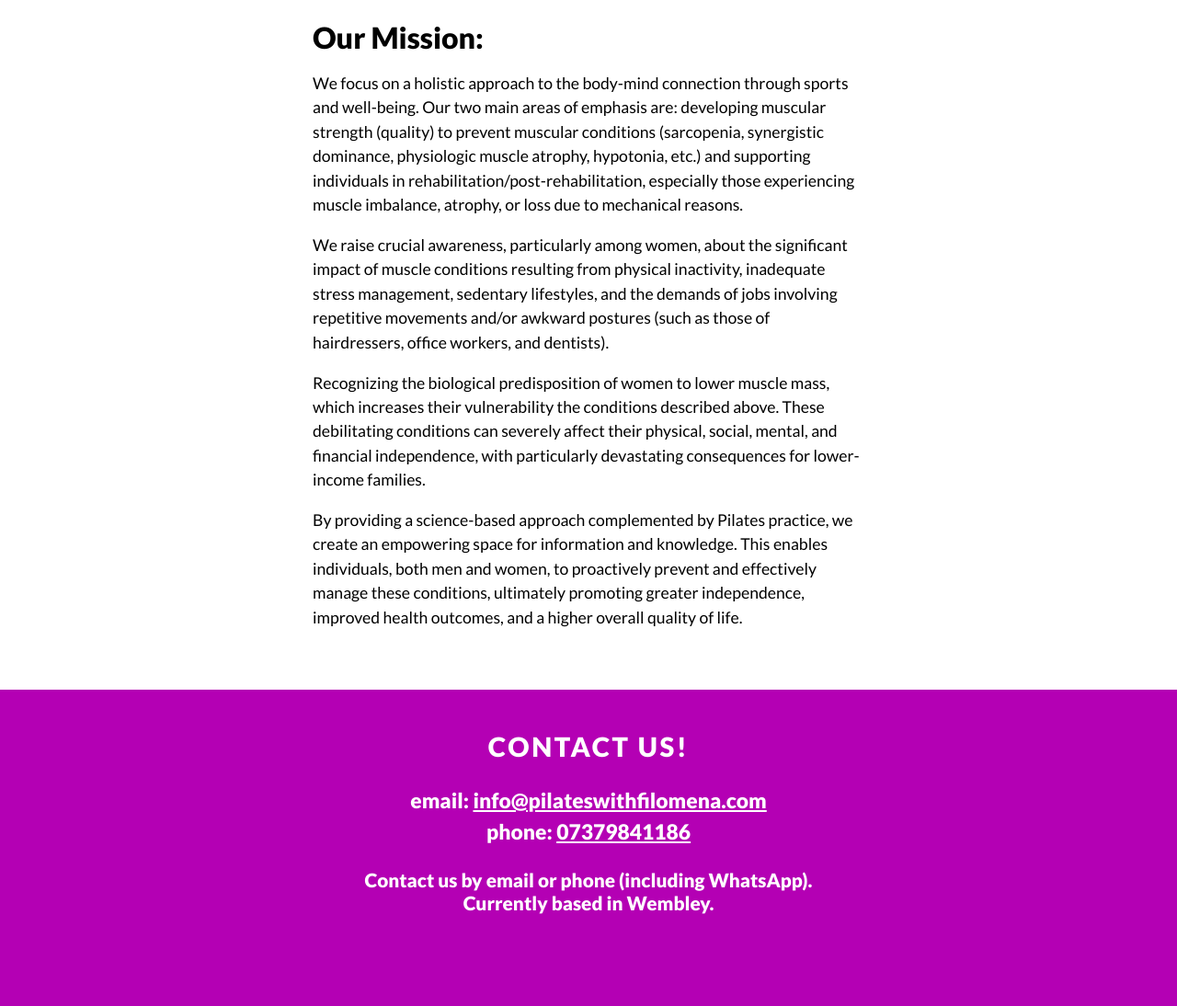
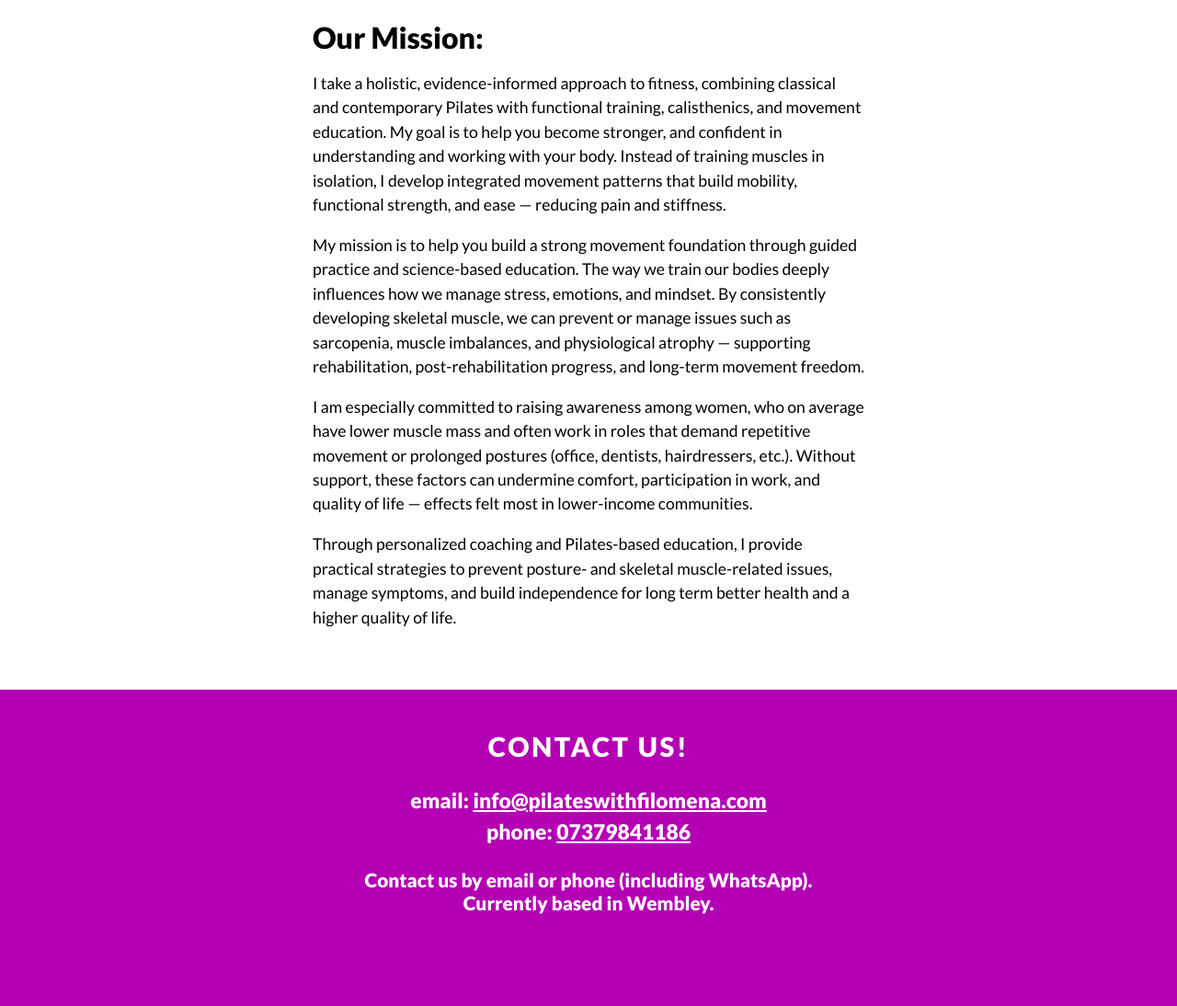
Before and after one commit to pilateswithfilomena/pilateswithfilomena.github.io, a Python web app: template templates/our-mission.html in a window 1280 px wide. Shown: the part 47-1141 px from the top of the page at 92% size. Run offline with Jinja, Linux system fonts and the light colour scheme; the template is opened without the code that fills it, so the values that code supplies are empty.

Commit message:
Update about and mission pages

```diff
--- a/index.html
+++ b/index.html
@@ -16,7 +16,7 @@
 <link rel="stylesheet" href="style.css" />
     <link rel="canonical" href="https://pilateswithfilomena.com" />
     <meta name="google-site-verification" content="IXqdbBtoTW0tTgTtKEogu_P3-Ug7OimeS41MZ76JHpA" />
-    <meta name="description" content="Pilates classes in Wembley, London" />
+    <meta name="description" content="Pilates classes in Wembley, London, United Kingdom" />
     <title>Pilates with Filomena</title>
   </head>
   <body class="primary">
--- a/templates/index.html
+++ b/templates/index.html
@@ -4,7 +4,7 @@
     {% include 'header.jinja' %}
     <link rel="canonical" href="https://pilateswithfilomena.com" />
     <meta name="google-site-verification" content="IXqdbBtoTW0tTgTtKEogu_P3-Ug7OimeS41MZ76JHpA" />
-    <meta name="description" content="Pilates classes in Wembley, London" />
+    <meta name="description" content="Pilates classes in Wembley, London, United Kingdom" />
     <title>Pilates with Filomena</title>
   </head>
   <body class="primary">
--- a/templates/our-mission.html
+++ b/templates/our-mission.html
@@ -11,28 +11,28 @@
     <div class="container">
       <h1 class="secondary-title">Our Mission:</h1>
       <p>
-        We focus on a holistic approach to the body-mind connection through sports and well-being. Our two main areas of
-        emphasis are: developing muscular strength (quality) to prevent muscular conditions (sarcopenia, synergistic
-        dominance, physiologic muscle atrophy, hypotonia, etc.) and supporting individuals in
-        rehabilitation/post-rehabilitation, especially those experiencing muscle imbalance, atrophy, or loss due to
-        mechanical reasons.
+        I take a holistic, evidence-informed approach to fitness, combining classical and contemporary Pilates with
+        functional training, calisthenics, and movement education. My goal is to help you become stronger, and confident
+        in understanding and working with your body. Instead of training muscles in isolation, I develop integrated
+        movement patterns that build mobility, functional strength, and ease — reducing pain and stiffness.
       </p>
       <p>
-        We raise crucial awareness, particularly among women, about the significant impact of muscle conditions
-        resulting from physical inactivity, inadequate stress management, sedentary lifestyles, and the demands of jobs
-        involving repetitive movements and/or awkward postures (such as those of hairdressers, office workers, and
-        dentists).
+        My mission is to help you build a strong movement foundation through guided practice and science-based
+        education. The way we train our bodies deeply influences how we manage stress, emotions, and mindset. By
+        consistently developing skeletal muscle, we can prevent or manage issues such as sarcopenia, muscle imbalances,
+        and physiological atrophy — supporting rehabilitation, post-rehabilitation progress, and long-term movement
+        freedom.
       </p>
       <p>
-        Recognizing the biological predisposition of women to lower muscle mass, which increases their vulnerability the
-        conditions described above. These debilitating conditions can severely affect their physical, social, mental,
-        and financial independence, with particularly devastating consequences for lower-income families.
+        I am especially committed to raising awareness among women, who on average have lower muscle mass and often work
+        in roles that demand repetitive movement or prolonged postures (office, dentists, hairdressers, etc.). Without
+        support, these factors can undermine comfort, participation in work, and quality of life — effects felt most in
+        lower-income communities.
       </p>
       <p>
-        By providing a science-based approach complemented by Pilates practice, we create an empowering space for
-        information and knowledge. This enables individuals, both men and women, to proactively prevent and effectively
-        manage these conditions, ultimately promoting greater independence, improved health outcomes, and a higher
-        overall quality of life.
+        Through personalized coaching and Pilates-based education, I provide practical strategies to prevent posture-
+        and skeletal muscle-related issues, manage symptoms, and build independence for long term better health and a
+        higher quality of life.
       </p>
     </div>
 
```
Also changed, not shown: about-filomena.html (+8 -6 lines), our-mission.html (+16 -16 lines), templates/about-filomena.html (+8 -6 lines).
